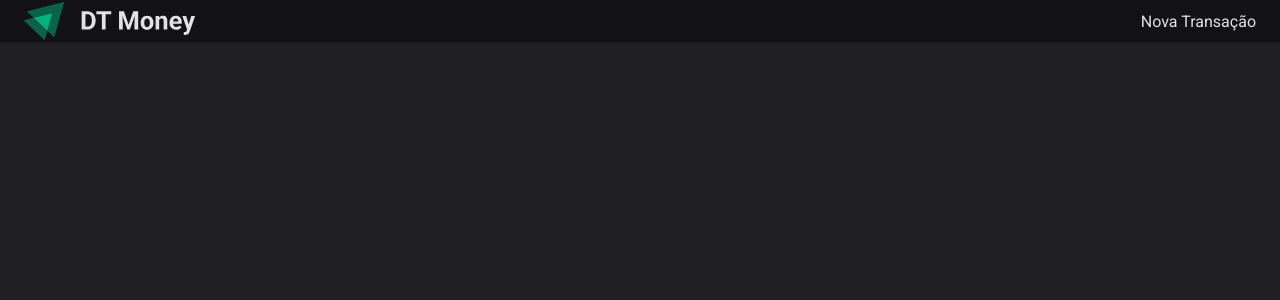
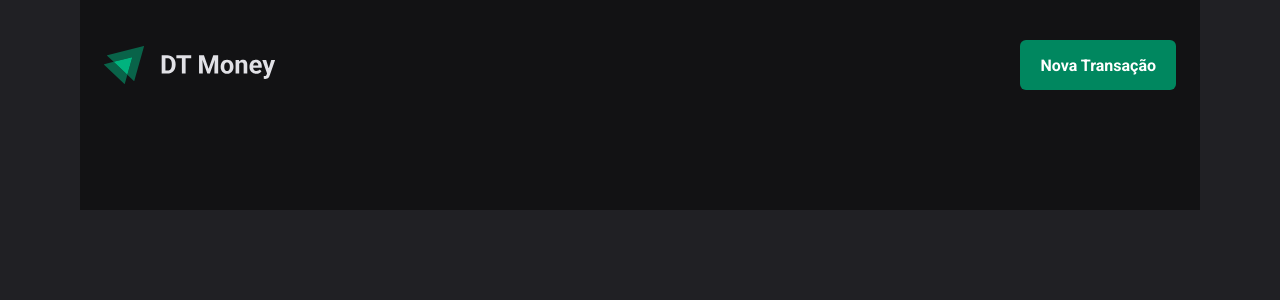
Before and after one commit to dhomini-rabelo/Estudos-Ignite-React-003, a React (Vite) app in the folder projects/stage03/: page / in a window 1280 px wide. Shown: the top 300 px of the page. Built offline with nearby package versions, Linux system fonts and the light colour scheme.

Commit message:
up header component

```diff
--- a/projects/stage03/src/assets/index.css
+++ b/projects/stage03/src/assets/index.css
@@ -36,13 +36,17 @@
 html, body {
   min-width: 100vw;
   min-height: 100%;
-  max-width: 1120px;
-  margin: 0 auto;
   background: var(--Gray-800);
   color: var(--Gray-100);
   -webkit-font-smoothing: antialiased;
 }
 
+#root {
+  margin: 0 auto;
+  max-width: 1120px;
+  width: 100%;
+}
+
 body, input, textarea, button {
   font: 400 1rem 'Roboto', sans-serif;
 }
--- a/projects/stage03/src/pages/Home/components/Header/index.tsx
+++ b/projects/stage03/src/pages/Home/components/Header/index.tsx
@@ -1,10 +1,10 @@
 export function Header() {
 
   return (
-    <header className="bg-Gray-900 p-[2.5rem 0 7.5rem]">
+    <header className="bg-Gray-900 p-[2.5rem_0_7.5rem]">
       <div className="content mx-auto px-6 flex justify-between items-center">
         <img src="/images/logo.svg" alt="project-logo" />
-        <button>Nova Transação</button>
+        <button className="h-[3.125rem] border-0 bg-Green-500 text-white font-bold p-[0_1.25rem] rounded-md cursor-pointer hover:bg-Green-700">Nova Transação</button>
       </div>
     </header>
   )
```
